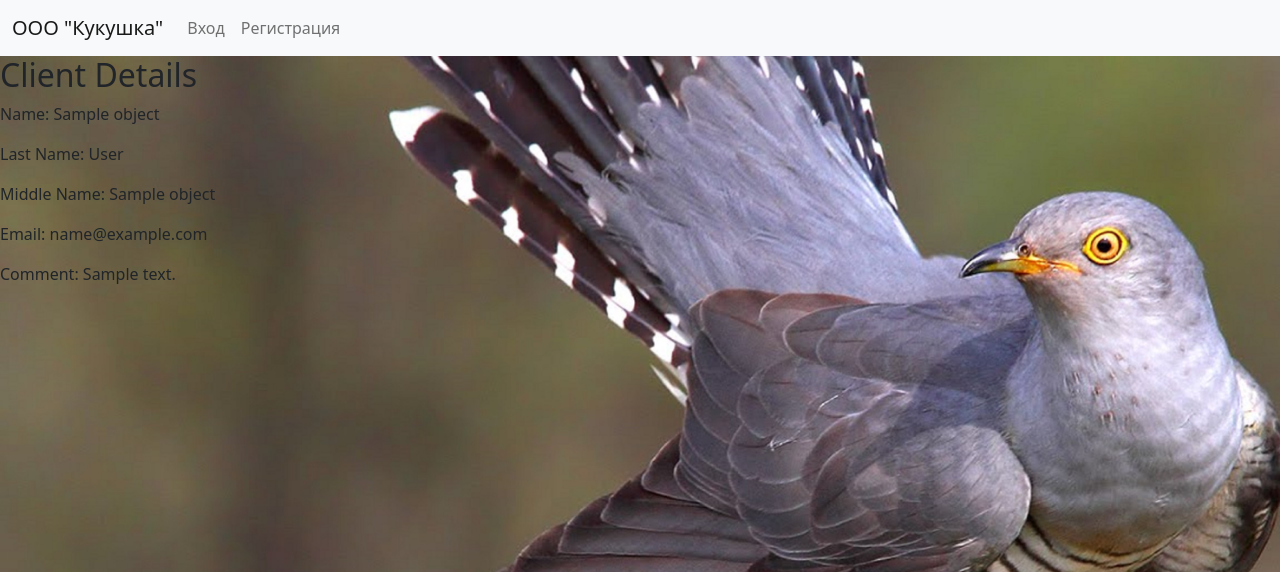
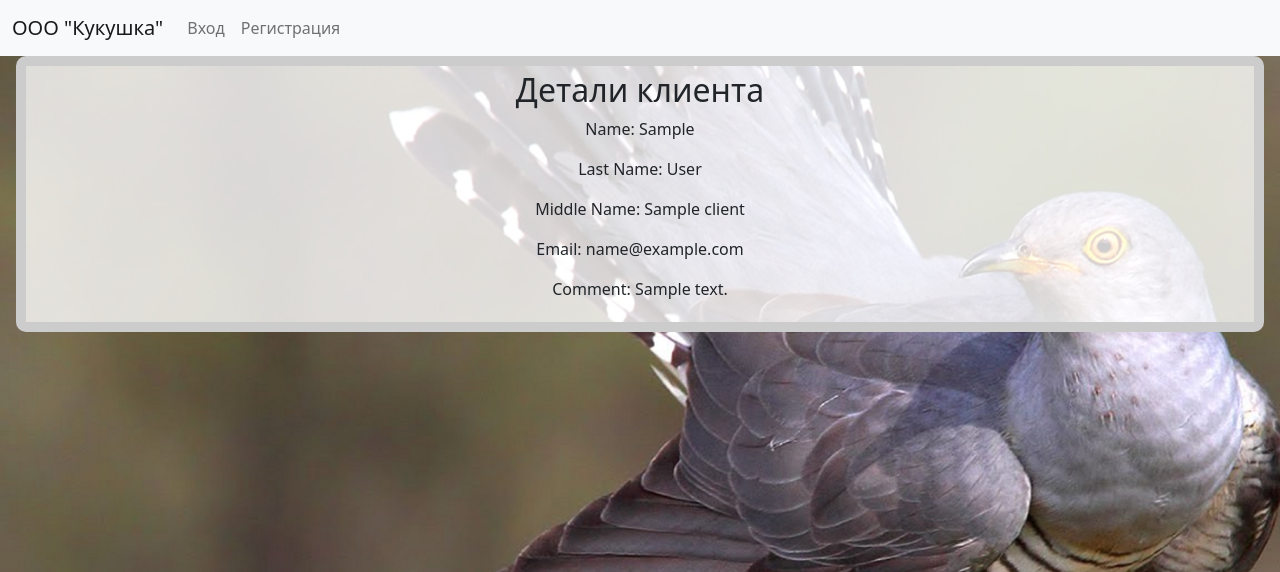
Before and after one commit to gremvanek/cw_django1, a Django app: template templates/spam_mail/client_detail.html in a window 1280 px wide. Shown: the top 572 px of the page. Run offline with Django 3.2, Linux system fonts and the light colour scheme; the template is opened without the code that fills it: most values are stand-ins (such as "Sample title", 1, 10 or a date in 2020); parts of the project's set-up code (start-up, migrations or seed data) failed here and were passed over; some libraries are stand-ins or nearby versions.

Commit message:
Поменял отображение для менеджеров.

```diff
--- a/templates/spam_mail/client_detail.html
+++ b/templates/spam_mail/client_detail.html
@@ -1,10 +1,14 @@
 {% extends 'index.html' %}
 
 {% block content %}
-  <h2>Client Details</h2>
-  <p>Name: {{ object.name }}</p>
-  <p>Last Name: {{ object.last_name }}</p>
-  <p>Middle Name: {{ object.middle_name }}</p>
-  <p>Email: {{ object.email }}</p>
-  <p>Comment: {{ object.comment }}</p>
+<div class="d-flex justify-content-center text-center">
+<div class="row" style="margin: auto; padding: 5px; border: 10px solid #ccc; border-radius: 10px; background-color: rgba(255, 255, 255, 0.8);">
+  <h2>Детали клиента</h2>
+  <p>Name: {{ client.first_name }}</p>
+  <p>Last Name: {{ client.last_name }}</p>
+  <p>Middle Name: {{ client.middle_name }}</p>
+  <p>Email: {{ client.email }}</p>
+  <p>Comment: {{ client.comment }}</p>
+</div>
+</div>
 {% endblock %}
--- a/templates/user/change_password.html
+++ b/templates/user/change_password.html
@@ -3,7 +3,7 @@
 
 {% block content %}
 <div style="max-width: 500px; margin: 0 auto;">
-    {% if not user.is_authenticated %}
+    {% if user.is_authenticated %}
     <form method="post"
           style="max-width: 400px; margin: 0 auto; padding: 20px; border: 1px solid #ccc; border-radius: 5px; background-color: rgba(255, 255, 255, 0.8);">
         {% csrf_token %}
```
Also changed, not shown: templates/spam_mail/client_list.html (+7 -4 lines).
